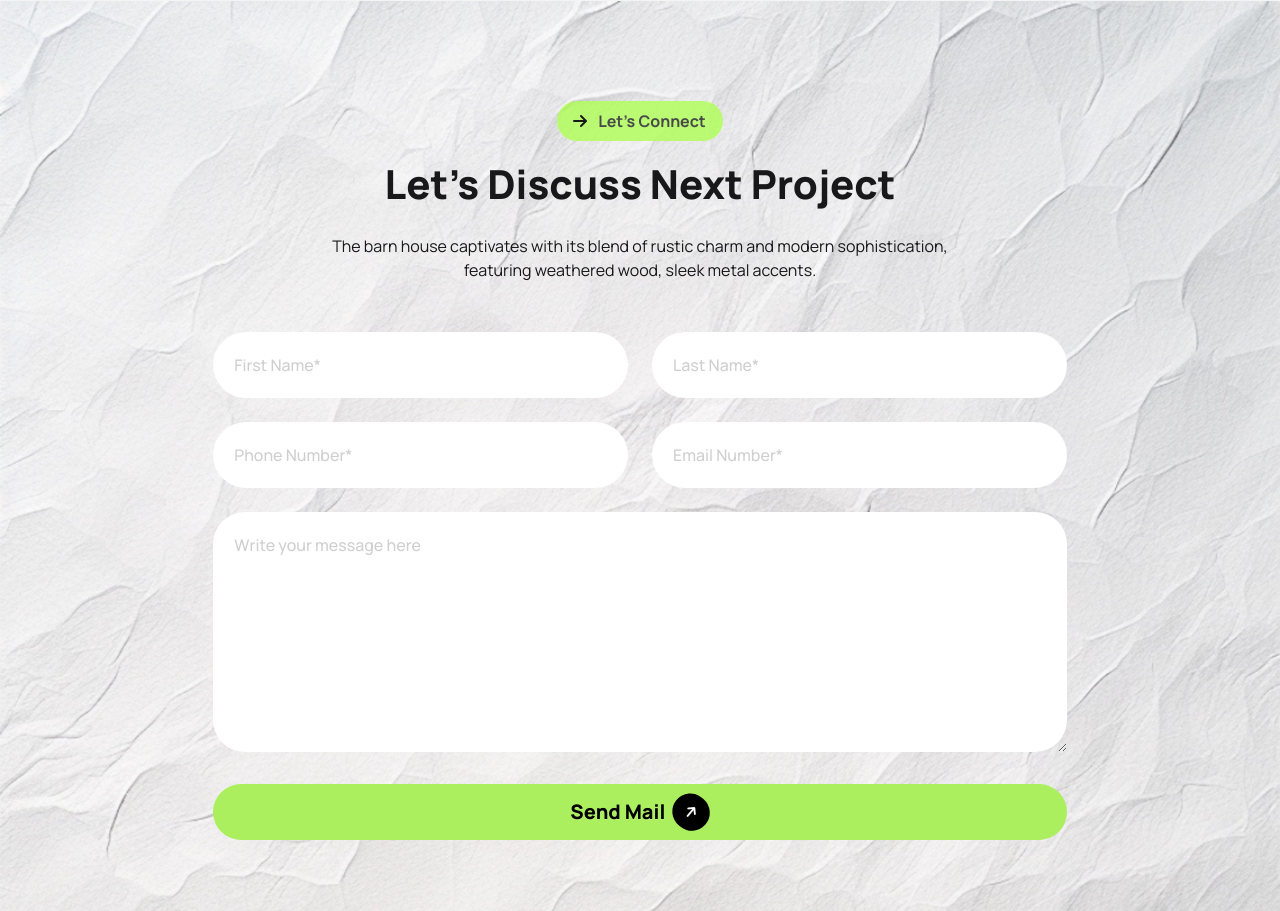
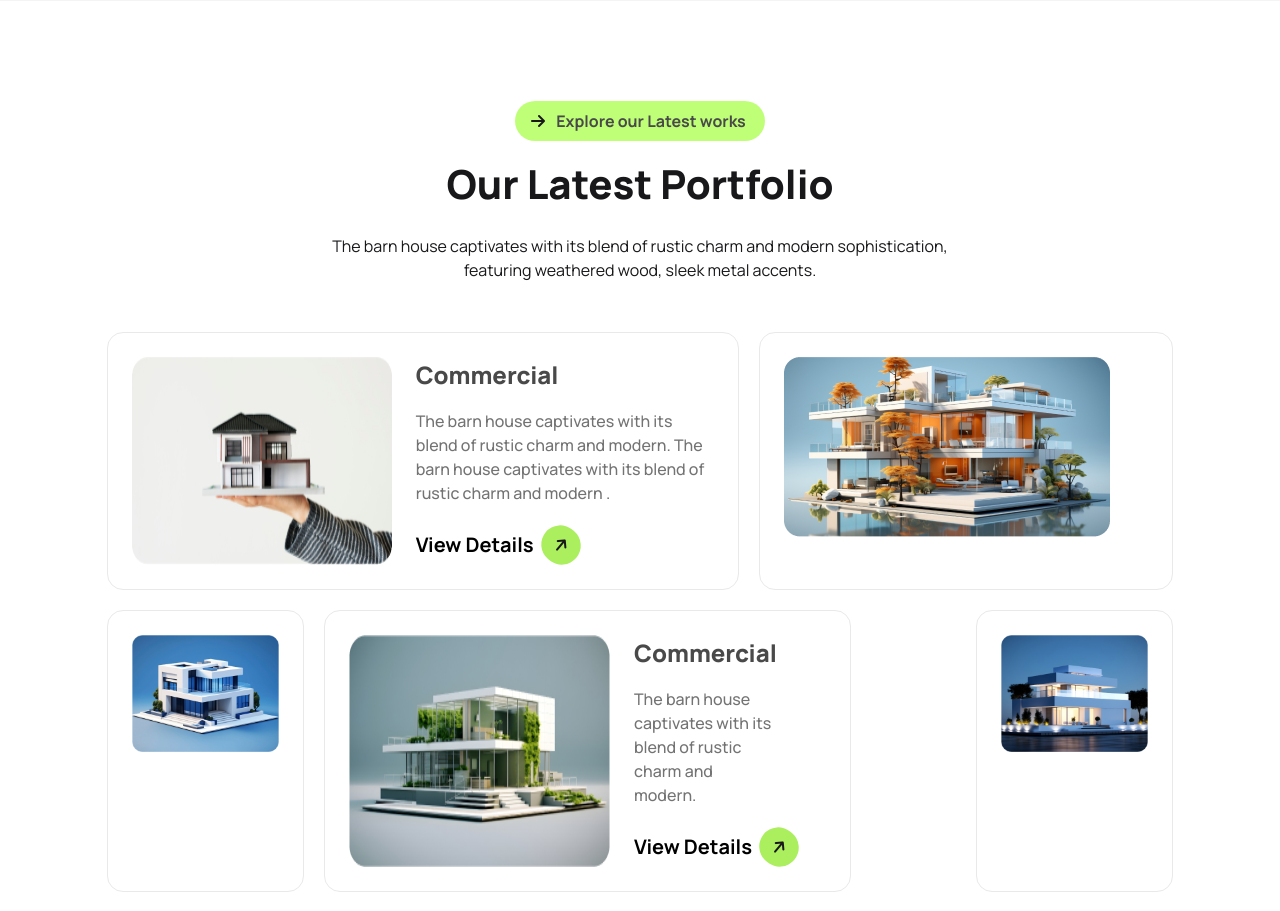
Before and after one commit to Musfiq708/rinterio_house, a plain HTML site: page index.html in a window 1280 px wide. Shown: the part 2405-3316 px from the top of the page. Drawn offline with nearby package versions, Linux system fonts and the light colour scheme.

Commit message:
almost finished

```diff
--- a/index.html
+++ b/index.html
@@ -252,6 +252,68 @@
                 </div>
 
         </section>
+        <section class="sm:py-[100px] py-[50px]">
+            <div class="bg-[#b0ff56cd] px-4 py-2 w-[250px] rounded-3xl mb-4 mx-auto   cursor-pointer ">
+                <i class="fa-solid fa-arrow-right mr-2 "></i>
+                <span class="text-[#494949] text-base font-bold ">Explore our Latest works</span>
+            </div>
+            <h1 class="sm:text-[40px] text-2xl font-[800] text-center">Our Latest Portfolio</h1>
+            <p class="my-6 sm:w-6/12 w-11/12 mx-auto mb-[50px] text-center ">
+                The barn house captivates with its blend of rustic charm and modern sophistication, featuring
+                weathered
+                wood, sleek metal accents.
+            </p>
+            <div class="sm:w-10/12 w-11/12 mx-auto">
+                <!-- portfolio card container         -->
+                <div class="grid gap-5 sm:grid-cols-5 grid-cols-1">
+                    <div
+                        class=" bg-white sm:col-span-3 sm:order-1 order-1 rounded-2xl p-6 border border-[#E9E9E9] flex sm:flex-row flex-col gap-6">
+                        <img src="./assets/img1.png" alt="">
+                        <div>
+                            <h1 class="text-[24px] font-extrabold  text-[#494949]">Commercial</h1>
+                            <p class="font-medium text-base text-[#737373] mt-[16px] mb-[20px]">The barn house captivates
+                                with its blend of
+                                rustic charm and modern. The barn house captivates with its blend of rustic charm and modern
+                                .</p>
+                            <button class="   rounded-[32px]h-14  cursor-pointer">
+                                <div class="flex justify-center items-center gap-2">
+                                    <span class="font-bold text-xl text-black ">View Details</span>
+                                    <i class="fa-solid fa-arrow-right rotate-310 bg-[#ABEF5F] rounded-full p-3 "></i>
+
+                                </div>
+                            </button>
+                        </div>
+
+                    </div>
+                    <div class=" bg-white  sm:col-span-2 sm:order-2 order-2 rounded-2xl p-6 border border-[#E9E9E9]">
+                        <img class="" src="./assets/img2.png" alt="">
+                    </div>
+                    <div class=" bg-white  sm:col-span-1 sm:order-3 order-5 rounded-2xl p-6 border border-[#E9E9E9]">
+                        <img class="" src="./assets/img3.png" alt="">
+                    </div>
+                    <div
+                        class=" bg-white sm:col-span-[3] sm:order-4 order-4    rounded-2xl p-6 border border-[#E9E9E9] flex sm:flex-row flex-col gap-6 w-10/12">
+                        <img src="./assets/img4.png" alt="">
+                        <div>
+                            <h1 class="text-[24px] font-extrabold  text-[#494949]">Commercial</h1>
+                            <p class="font-medium text-base text-[#737373] mt-[16px] mb-[20px] w-3/4">The barn house
+                                captivates with its blend of rustic charm and modern. </p>
+                            <button class="   rounded-[32px]h-14  cursor-pointer">
+                                <div class="flex justify-center items-center gap-2">
+                                    <span class="font-bold text-xl text-black ">View Details</span>
+                                    <i class="fa-solid fa-arrow-right rotate-310 bg-[#ABEF5F] rounded-full p-3 "></i>
+
+                                </div>
+                            </button>
+                        </div>
+
+                    </div>
+                    <div class=" w-full bg-white  sm:col-span-1 sm:order-5 order-3 rounded-2xl p-6 border border-[#E9E9E9]">
+                        <img class="" src="./assets/img5.png" alt="">
+                    </div>
+                </div>
+            </div>
+        </section>
         <!-- next project section -->
         <section class="">
             <div class="bg-[url(./assets/bg.jpg)]  sm:py-[100px] py-[31px] bg-cover ">
@@ -269,18 +331,25 @@
                 <div class="sm:w-8/12 w-11/12 mx-auto">
                     <div class="grid grid-cols-1 sm:grid-cols-2   gap-6">
 
-                            <input type="text" placeholder="First Name*" class="bg-white rounded-[64px] p-[21px] border-none  text-base font-medium text-[#A0A0A0]">
+                        <input type="text" placeholder="First Name*"
+                            class="bg-white rounded-[64px] p-[21px] border-none  text-base font-medium text-[#A0A0A0]">
 
-                            <input type="text" placeholder="Last Name*" class="bg-white rounded-[64px] p-[21px] border-none  text-base font-medium text-[#A0A0A0]">
+                        <input type="text" placeholder="Last Name*"
+                            class="bg-white rounded-[64px] p-[21px] border-none  text-base font-medium text-[#A0A0A0]">
 
-                            <input type="text" placeholder="Phone Number*" class="bg-white rounded-[64px] p-[21px] border-none  text-base font-medium text-[#A0A0A0]">
+                        <input type="text" placeholder="Phone Number*"
+                            class="bg-white rounded-[64px] p-[21px] border-none  text-base font-medium text-[#A0A0A0]">
 
-                            <input type="text" placeholder="Email Number*" class="bg-white rounded-[64px] p-[21px] border-none  text-base font-medium text-[#A0A0A0]">
+                        <input type="text" placeholder="Email Number*"
+                            class="bg-white rounded-[64px] p-[21px] border-none  text-base font-medium text-[#A0A0A0]">
 
-                            <textarea class="bg-white rounded-[32px] p-[21px] border-none  text-base font-medium text-[#A0A0A0] h-[240px] sm:col-span-2"  name="" id="" placeholder="Write your message here "></textarea>
+                        <textarea
+                            class="bg-white rounded-[32px] p-[21px] border-none  text-base font-medium text-[#A0A0A0] h-[240px] sm:col-span-2"
+                            name="" id="" placeholder="Write your message here "></textarea>
 
                     </div>
-                    <button class="btn btn-primary bg-[#ABEF5F] hover:bg-green-300  rounded-[32px] border-none w-full h-14 shadow-none mt-8">
+                    <button
+                        class="btn btn-primary bg-[#ABEF5F] hover:bg-green-300  rounded-[32px] border-none w-full h-14 shadow-none mt-8">
                         <div class="flex justify-center items-center gap-2">
                             <span class="font-extrabold text-xl text-black ">Send Mail</span>
                             <i class="fa-solid fa-arrow-right rotate-310 bg-black text-white rounded-full p-3 ">
@@ -316,6 +385,7 @@
             </button>
         </footer>
     </footer>
+
 </body>
 
 </html>
```
